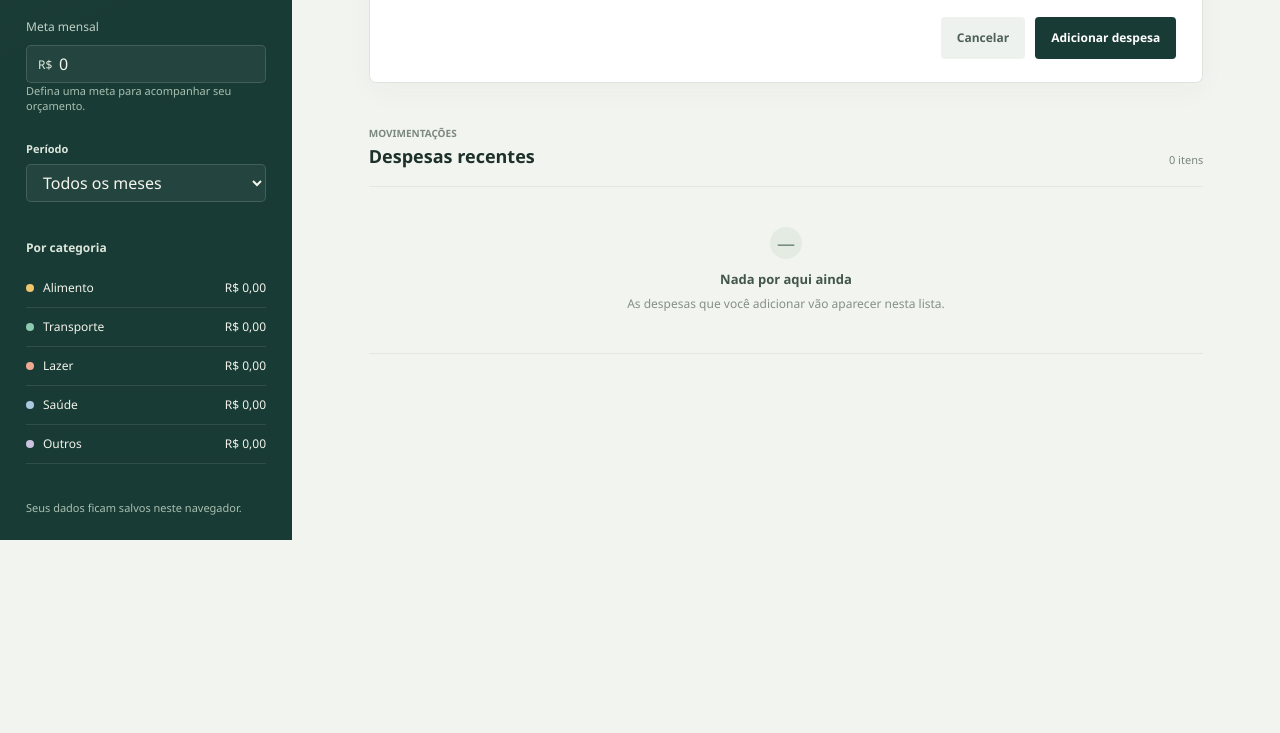
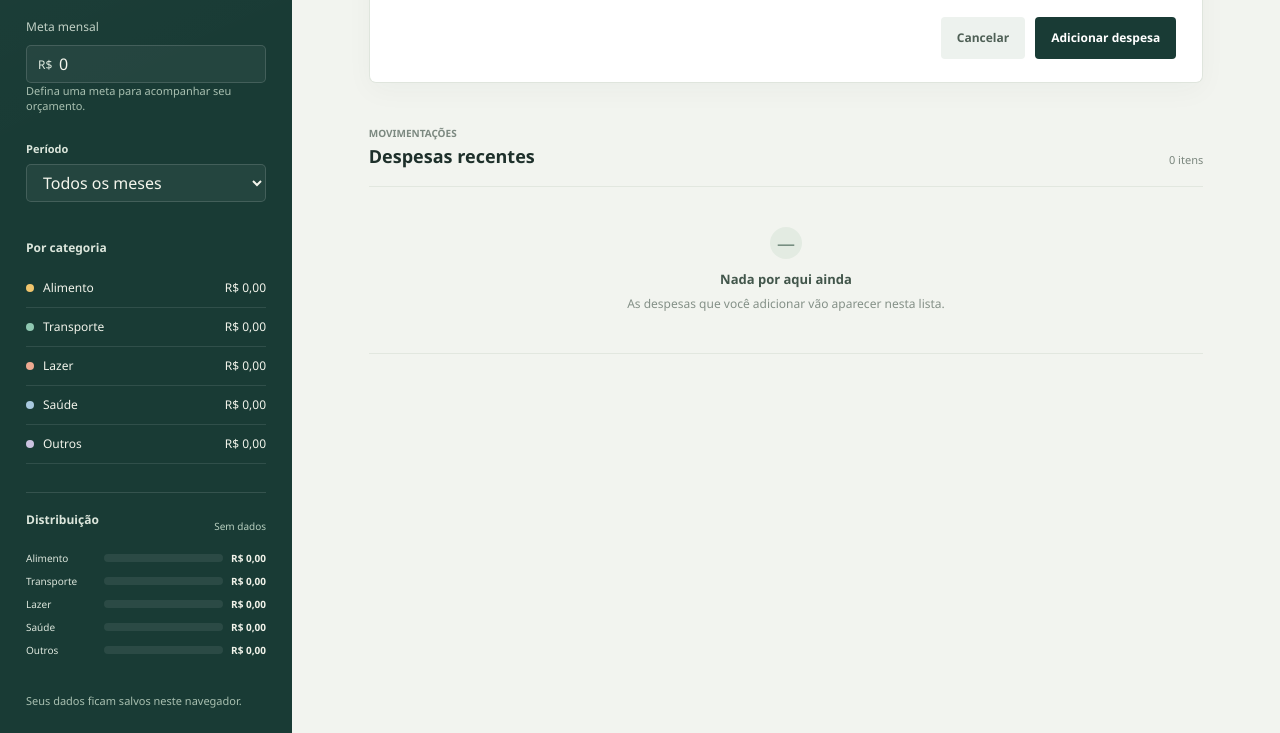
Before and after one commit to Carlos-Resende-23/Painel-de-despesas, a website built with Vite: page index.html in a window 1280 px wide. Shown: the part 341-1074 px from the top of the page. Before the commit the page ends 881 px from the top, so only its background shows below. Built offline with nearby package versions, Linux system fonts and the light colour scheme.

Commit message:
Add spending chart by category

```diff
--- a/index.html
+++ b/index.html
@@ -105,6 +105,14 @@
                 <span data-total-categoria="outros">R$ 0,00</span>
               </li>
             </ul>
+          </div>
+
+          <div class="chart-panel" aria-labelledby="grafico-title">
+            <div class="chart-header">
+              <h3 id="grafico-title">Distribuição</h3>
+              <span id="chart-caption" class="chart-caption">Sem dados</span>
+            </div>
+            <div id="grafico-categorias" class="category-chart" aria-live="polite"></div>
           </div>
         </section>
 
--- a/src/main.ts
+++ b/src/main.ts
@@ -121,6 +121,8 @@ const quantidadeDespesas = selecionarElemento<HTMLParagraphElement>(
   "#quantidade-despesas",
 )
 const contadorLista = selecionarElemento<HTMLSpanElement>("#contador-lista")
+const chartCategorias = selecionarElemento<HTMLDivElement>("#grafico-categorias")
+const chartCaption = selecionarElemento<HTMLSpanElement>("#chart-caption")
 const botaoSubmit = selecionarElemento<HTMLButtonElement>("#submit-despesa")
 const botaoCancelarEdicao =
   selecionarElemento<HTMLButtonElement>("#cancelar-edicao")
@@ -207,6 +209,59 @@ function atualizarListaMeses(): void {
   }
 }
 
+function atualizarGraficoCategorias(despesasVisiveis: Despesa[]): void {
+  const totais = CATEGORIAS.map((categoria) => ({
+    categoria,
+    total: despesasVisiveis
+      .filter((despesa) => despesa.categoria === categoria)
+      .reduce((soma, despesa) => soma + despesa.valor, 0),
+  }))
+
+  const maiorTotal = Math.max(...totais.map((item) => item.total), 0)
+  const categoriaEmDestaque = totais.reduce(
+    (maior, item) => (item.total > maior.total ? item : maior),
+    totais[0] ?? { categoria: "alimento", total: 0 },
+  )
+
+  chartCategorias.innerHTML = ""
+
+  for (const item of totais) {
+    const linha = document.createElement("div")
+    linha.className = "chart-row"
+
+    const label = document.createElement("span")
+    label.className = "chart-label"
+    label.textContent = nomesCategoria[item.categoria]
+
+    const track = document.createElement("div")
+    track.className = "chart-track"
+
+    const barra = document.createElement("span")
+    barra.className = "chart-bar"
+    barra.dataset.chartCategory = item.categoria
+    barra.style.width = maiorTotal > 0 ? `${(item.total / maiorTotal) * 100}%` : "0%"
+    track.append(barra)
+
+    const valor = document.createElement("strong")
+    valor.className = "chart-value"
+    valor.textContent = formatadorMoeda.format(item.total)
+
+    linha.append(label, track, valor)
+    chartCategorias.append(linha)
+  }
+
+  const totalGasto = despesasVisiveis.reduce((soma, despesa) => soma + despesa.valor, 0)
+
+  if (totalGasto > 0 && categoriaEmDestaque.total > 0) {
+    const percentual = Math.round(
+      (categoriaEmDestaque.total / totalGasto) * 100,
+    )
+    chartCaption.textContent = `${percentual}% em ${nomesCategoria[categoriaEmDestaque.categoria]}`
+  } else {
+    chartCaption.textContent = "Sem dados"
+  }
+}
+
 function atualizarResumo(): void {
   const despesasVisiveis = obterDespesasVisiveis()
   const total = despesasVisiveis.reduce(
@@ -233,6 +288,8 @@ function atualizarResumo(): void {
       elementoTotal.textContent = formatadorMoeda.format(totalCategoria)
     }
   }
+
+  atualizarGraficoCategorias(despesasVisiveis)
 
   if (metaMensal > 0) {
     const totalMesMeta = despesas
--- a/src/style.css
+++ b/src/style.css
@@ -213,7 +213,8 @@ select {
   margin-top: 37px;
 }
 
-.category-summary h3 {
+.category-summary h3,
+.chart-header h3 {
   margin: 0 0 13px;
   color: #dce6dc;
   font-size: 12px;
@@ -237,6 +238,88 @@ select {
   border-bottom: 1px solid rgba(255, 255, 255, 0.1);
   color: #f1f3ea;
   font-size: 12px;
+  font-variant-numeric: tabular-nums;
+}
+
+.chart-panel {
+  margin-top: 28px;
+  border-top: 1px solid rgba(255, 255, 255, 0.12);
+  padding-top: 18px;
+}
+
+.chart-header {
+  display: flex;
+  align-items: center;
+  justify-content: space-between;
+  gap: 8px;
+}
+
+.chart-caption {
+  color: #b9d0c0;
+  font-size: 10px;
+  line-height: 1.2;
+  text-align: right;
+}
+
+.category-chart {
+  display: grid;
+  gap: 9px;
+  margin-top: 10px;
+}
+
+.chart-row {
+  display: grid;
+  grid-template-columns: 70px minmax(0, 1fr) auto;
+  align-items: center;
+  gap: 8px;
+  color: #eef4ee;
+  font-size: 10px;
+}
+
+.chart-label {
+  overflow: hidden;
+  color: #dce6dc;
+  font-size: 10px;
+  text-overflow: ellipsis;
+  white-space: nowrap;
+}
+
+.chart-track {
+  position: relative;
+  width: 100%;
+  height: 8px;
+  border-radius: 999px;
+  background: rgba(255, 255, 255, 0.08);
+  overflow: hidden;
+}
+
+.chart-bar {
+  display: block;
+  height: 100%;
+  border-radius: inherit;
+  min-width: 0;
+  transition: width 180ms ease;
+}
+
+.chart-bar[data-chart-category="alimento"] {
+  background: var(--food);
+}
+.chart-bar[data-chart-category="transporte"] {
+  background: var(--transport);
+}
+.chart-bar[data-chart-category="lazer"] {
+  background: var(--leisure);
+}
+.chart-bar[data-chart-category="saúde"] {
+  background: var(--health);
+}
+.chart-bar[data-chart-category="outros"] {
+  background: var(--other);
+}
+
+.chart-value {
+  color: #f1f3ea;
+  font-size: 10px;
   font-variant-numeric: tabular-nums;
 }
 
```
